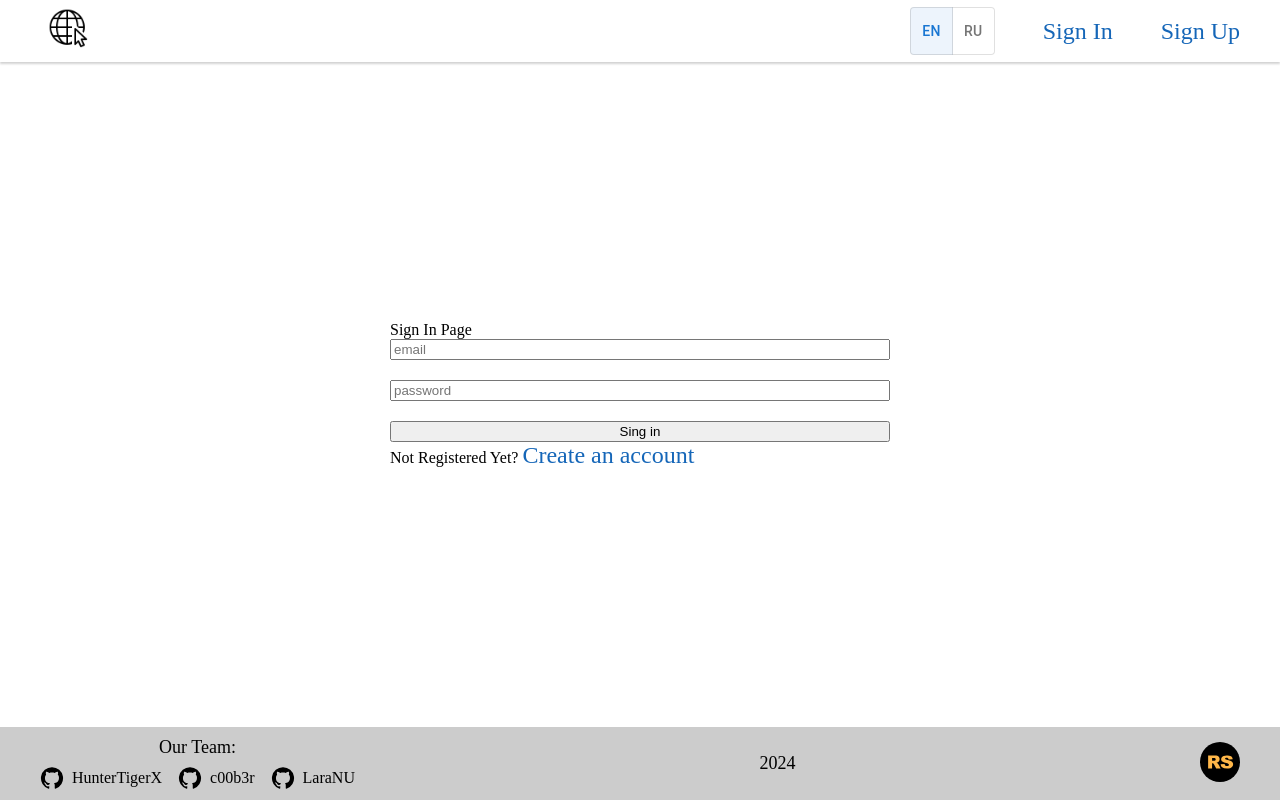
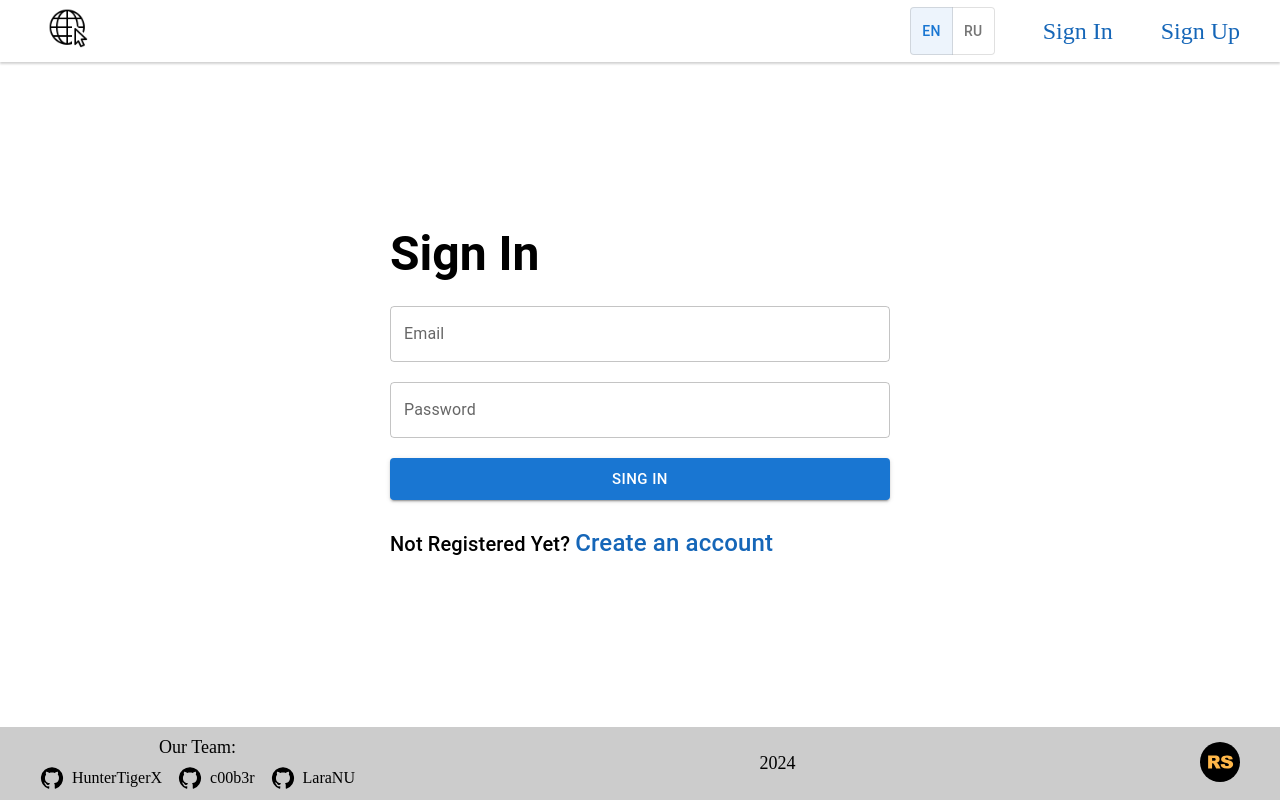
Before and after one commit to c00b3r/graphiql-app, a Next.js app: page /login in a window 1280 px wide. Built offline with nearby package versions, Linux system fonts and the light colour scheme; no server answers.

Commit message:
refactor: styled form component and sign up and sign in pages

```diff
--- a/src/app/login/page.tsx
+++ b/src/app/login/page.tsx
@@ -5,6 +5,8 @@ import { useSelector } from 'react-redux';
 import Link from 'next/link';
 import { Login } from '@/components/Login/Login';
 import Loader from '@/components/Loader/Loader';
+import { Stack } from '@mui/material';
+import Typography from '@mui/material/Typography';
 
 export default function LoginPage() {
   const router = useRouter();
@@ -23,11 +25,15 @@ export default function LoginPage() {
   return (
     <main className="main">
       <div className="container">
-        Sign In Page
-        <Login />
-        <p>
-          Not Registered Yet? <Link href="/signup">Create an account</Link>
-        </p>
+        <Stack direction="column" justifyContent="space-between" alignItems="flex-start" spacing={3}>
+          <Typography variant="h3" component="p" fontWeight={600}>
+            Sign In
+          </Typography>
+          <Login />
+          <Typography variant="h6" component="p">
+            Not Registered Yet? <Link href="/signup">Create an account</Link>
+          </Typography>
+        </Stack>
       </div>
     </main>
   );
--- a/src/components/Form/Form.tsx
+++ b/src/components/Form/Form.tsx
@@ -2,6 +2,8 @@
 import styles from './Form.module.css';
 import { FC, useState } from 'react';
 import { isValidEmail, isValidPassword } from '@/utils/validation';
+import TextField from '@mui/material/TextField';
+import Button from '@mui/material/Button';
 
 type FormProps = {
   title: string;
@@ -11,32 +13,59 @@ type FormProps = {
 export const Form: FC<FormProps> = ({ title, handleClick }) => {
   const [email, setEmail] = useState('');
   const [password, setPassword] = useState('');
-  const [error, setError] = useState('');
+  const [emailError, setEmailError] = useState('');
+  const [passwordError, setPasswordError] = useState('');
 
   const handleSubmit = (e: React.FormEvent<HTMLFormElement>) => {
     e.preventDefault();
 
+    let valid = true;
+
     if (!isValidEmail(email)) {
-      setError('Please enter a valid email address.');
-      return;
+      setEmailError('Please enter a valid email address.');
+      valid = false;
+    } else {
+      setEmailError('');
     }
 
     if (!isValidPassword(password)) {
-      setError('The password must contain at least 8 characters, one letter, one digit, and one special character.');
-      return;
+      setPasswordError(
+        'The password must contain at least 8 characters, one letter, one digit, and one special character.'
+      );
+      valid = false;
+    } else {
+      setPasswordError('');
     }
 
-    setError('');
+    if (!valid) return;
 
     handleClick(email, password);
   };
 
   return (
     <form className={styles.form} onSubmit={handleSubmit}>
-      <input type="text" value={email} onChange={(e) => setEmail(e.target.value)} placeholder="email" />
-      <input type="password" value={password} onChange={(e) => setPassword(e.target.value)} placeholder="password" />
-      {error && <p style={{ color: 'red' }}>{error}</p>}
-      <button type="submit">{title}</button>
+      <TextField
+        id="email"
+        label="Email"
+        variant="outlined"
+        value={email}
+        onChange={(e) => setEmail(e.target.value)}
+        error={!!emailError}
+        helperText={emailError}
+      />
+      <TextField
+        id="password"
+        label="Password"
+        type="password"
+        autoComplete="current-password"
+        value={password}
+        onChange={(e) => setPassword(e.target.value)}
+        error={!!passwordError}
+        helperText={passwordError}
+      />
+      <Button type="submit" variant="contained" size="large">
+        {title}
+      </Button>
     </form>
   );
 };
--- a/src/components/SignUp/SignUp.tsx
+++ b/src/components/SignUp/SignUp.tsx
@@ -41,5 +41,5 @@ export const SingUp = () => {
       .catch(console.error);
   };
 
-  return <Form title="Sing up" handleClick={handleSignUp} />;
+  return <Form title="Sign up" handleClick={handleSignUp} />;
 };
```
Also changed, not shown: src/app/signup/page.tsx (+11 -5 lines).
